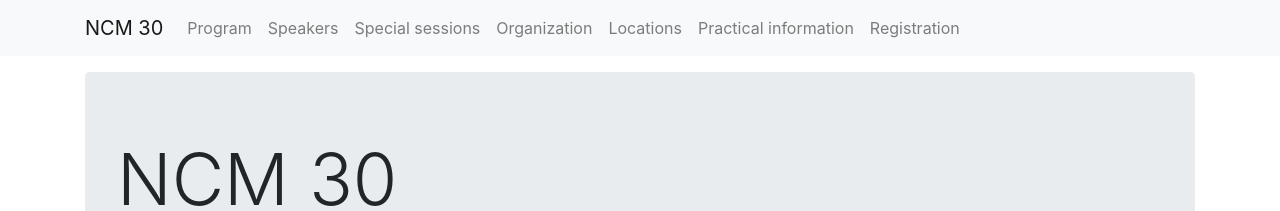
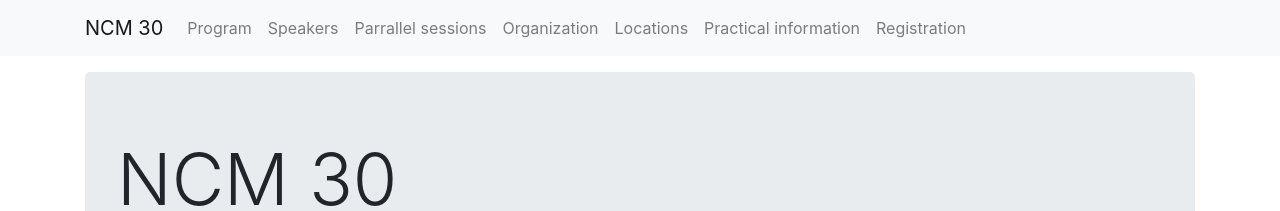
Before and after one commit to IslenskaStaerdfraedafelagid/ncm30-website, a Jekyll site: the page built from index.md, in a window 1280 px wide. Shown: the top 211 px of the page. Built offline with Jekyll 4.4.1, drawn with Linux system fonts in a browser that asks for light colours.

Commit message:
Samræma við töfluna.

```diff
--- a/_config.yml
+++ b/_config.yml
@@ -73,7 +73,7 @@ conference:
         relative_url: /program/
       - name: Speakers
         relative_url: /speakers/
-      - name: Special sessions
+      - name: Parrallel sessions
         relative_url: /sessions/
       - name: Organization
         relative_url: /organization
```
